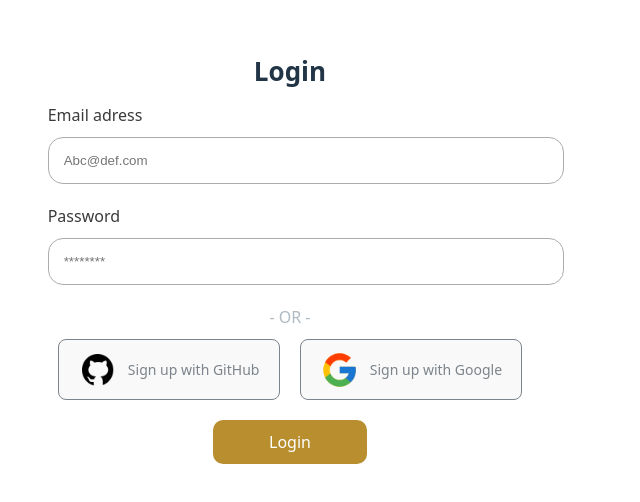
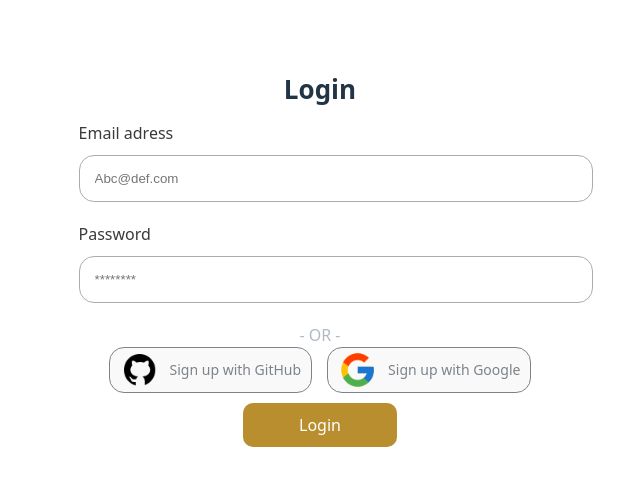
Before and after one commit to archis-academy/august-frontend-furniro-1, a React (Vite) app: page /login in a window 1280 px wide. Shown: the part 148-650 px from the top of the page, without its empty margins (350-990 px from the left). Built offline with nearby package versions, Linux system fonts and the light colour scheme.

Commit message:
[AU-22] - style edits

```diff
--- a/src/components/login/login.scss
+++ b/src/components/login/login.scss
@@ -1,13 +1,12 @@
 .login-page {
     display: flex;
-    width: 100&;
-    max-width: 600px;
+    width: 100%;
     padding: 30px;
 }
 
 .login-card {
     width: 100%;
-
+    max-width: 650px;
     h1 {
         text-align: center;
         font-size: 26px;
@@ -36,25 +35,19 @@
     font-size: 16px;
     font-weight: 500;
 }
-.submit-button {
-    display: inline-block;
-    width: auto;
-    background: #B88E2F;
-    color: white;
-    padding: 10px 55px;
-    border-radius: 10px;
-    margin-top: 10px;
-}
 .social-buttons {
     display: flex;
     justify-content: center;
+    gap: 15px;
         .social-button {
-    display: flex;
+        display: inline-flex;
         justify-content: center;
         align-items: center;
         gap: 10px;
         border: 1px solid #7C838A;
-    margin: 10px;
+        border-radius: 15px;
+        padding: 2px 10px;
+        outline: none;
         }
         span {
             font-size: 14px;
@@ -67,3 +60,12 @@
             height: 40px;
         }
 }
+.submit-button {
+    display: inline-block;
+    width: auto;
+    background: #B88E2F;
+    color: white;
+    padding: 10px 55px;
+    border-radius: 10px;
+    margin-top: 10px;
+}
```
Lines whose indentation alone changed are shown as unchanged.
